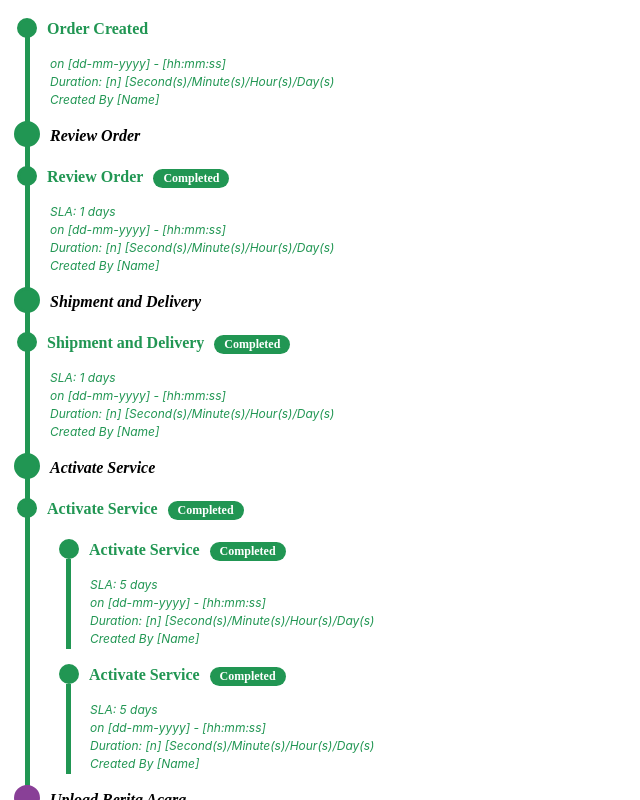
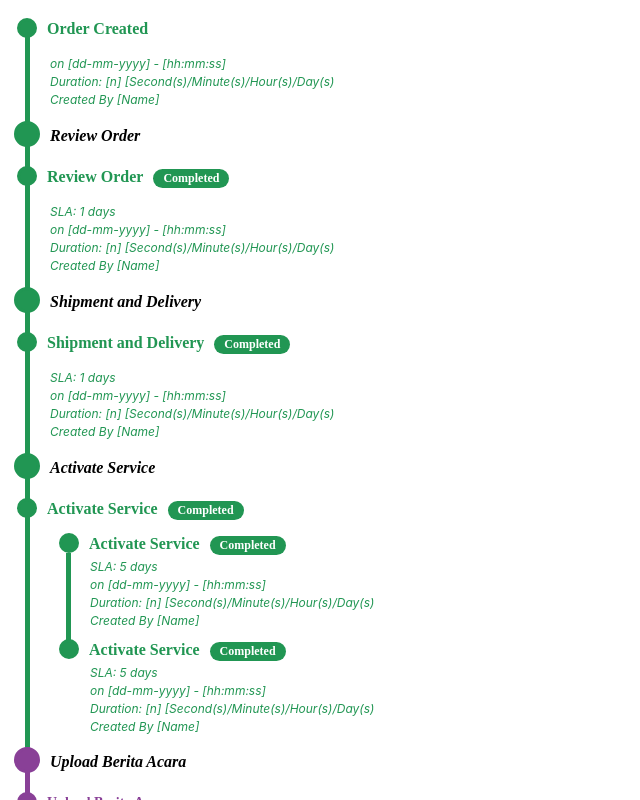
Before and after one commit to HendP/react-oari2y, a React (Create React App) app: page / in a window 1280 px wide. Shown: the top 800 px of the page, without its empty margins (0-640 px from the left). Built offline with nearby package versions, Linux system fonts and the light colour scheme.

Commit message:
3 files modified

```diff
--- a/src/components/stepper/DgStepper.jsx
+++ b/src/components/stepper/DgStepper.jsx
@@ -15,6 +15,7 @@ const Stepper = ({
   emptyInProgress,
   emptyWaiting,
   child,
+  lastLine,
   sla,
   time,
   duration,
@@ -30,7 +31,11 @@ const Stepper = ({
               <div
                 className={`circle-title ${child ? 'circle-title-child' : ''}`}
               ></div>
-              <div className={`line ${child ? 'line-child' : ''}`}></div>
+              {lastLine ? (
+                <div className={`line`}></div>
+              ) : (
+                <div className={`line ${child ? 'line-child' : ''}`}></div>
+              )}
             </>
           ) : (
             <>
--- a/src/components/stepper/dg-stepper.css
+++ b/src/components/stepper/dg-stepper.css
@@ -140,7 +140,6 @@
   left: 52px;
   height: 90px;
   position: absolute;
-  border-left: 5px solid gray;
 }
 
 .step.completed .circle,
@@ -149,6 +148,20 @@
   visibility: visible;
   background-color: rgb(33, 150, 83);
   border-color: rgb(33, 150, 83);
+}
+
+.step.completed.child,
+.step.waiting.child,
+.step.in-progress.child {
+  padding-top: 0;
+  padding-bottom: 0;
+}
+
+.step.empty-completed.child,
+.step.empty-waiting.child,
+.step.empty-in-progress.child {
+  padding-top: 0;
+  padding-bottom: 0;
 }
 
 .step.completed .line {
@@ -237,6 +250,7 @@
   font-size: 12px;
   font-weight: 400;
   padding-left: 40px;
+  margin-bottom: 5px;
 }
 
 .text-in-progress {
@@ -244,6 +258,7 @@
   font-style: italic;
   font-size: 12px;
   font-weight: 400;
+  margin-bottom: 5px;
 }
 
 .text-waiting {
@@ -251,4 +266,5 @@
   font-style: italic;
   font-size: 12px;
   font-weight: 400;
+  margin-bottom: 5px;
 }
--- a/src/template/TemplateSatu.jsx
+++ b/src/template/TemplateSatu.jsx
@@ -80,6 +80,7 @@ export default function TemplateSatu() {
         titleCompleted
         badge
         child
+        lastLine
       />
 
       <Stepper
```
